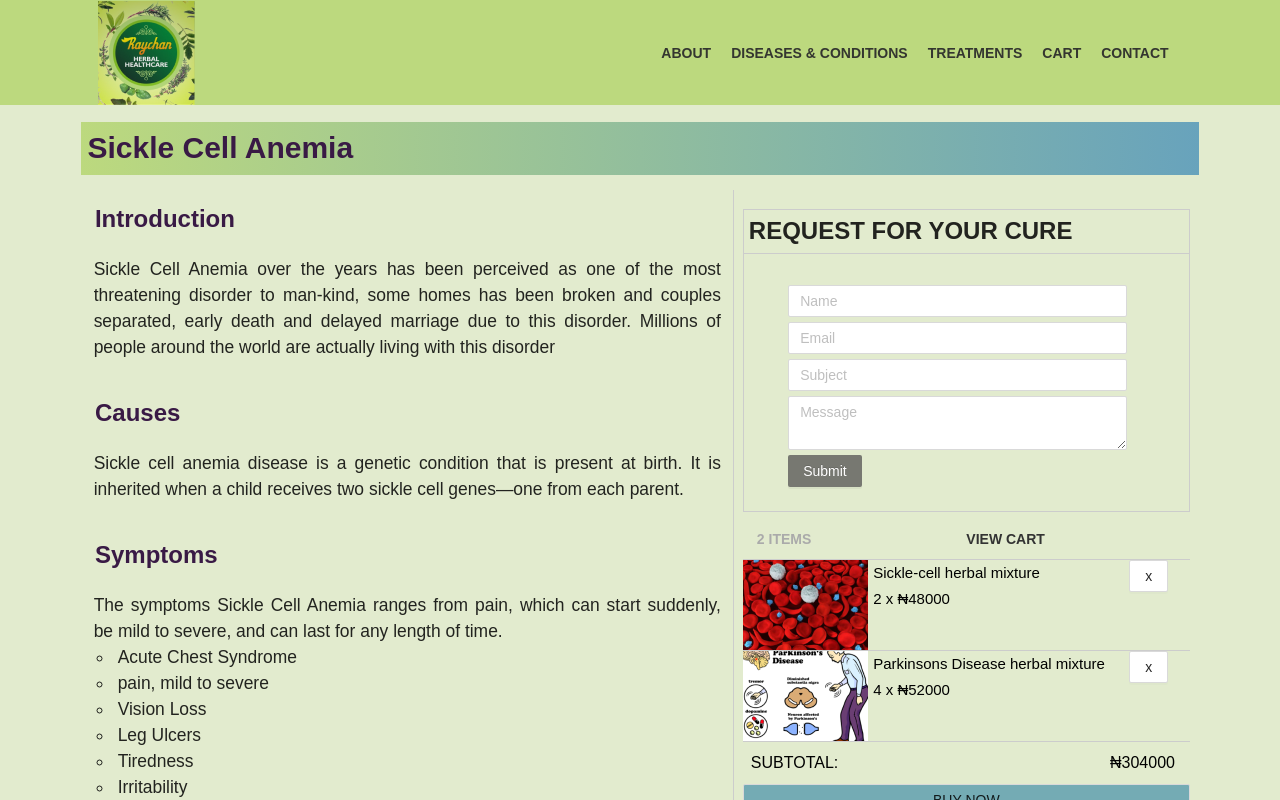
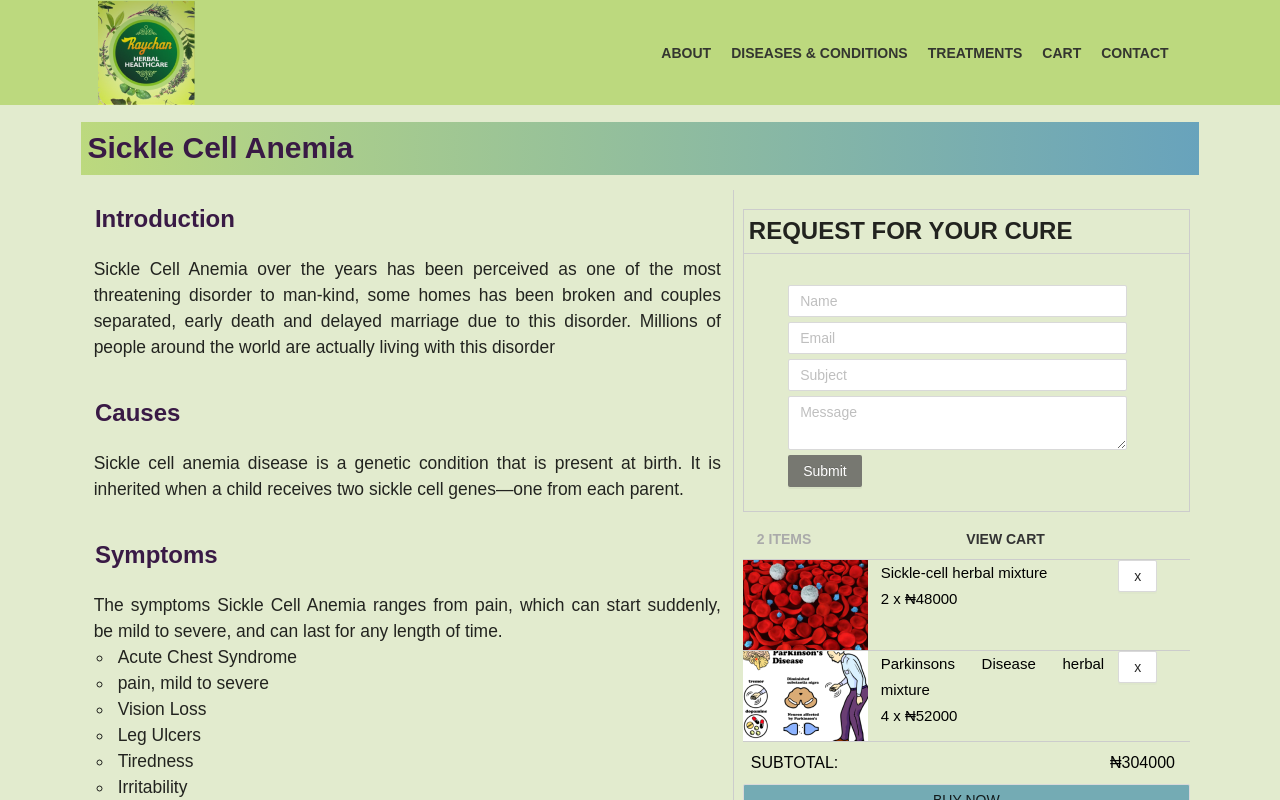
Before and after one commit to damigreen/raychan-frontend, a React (Create React App) app: page /sickle-cell in a window 1280 px wide. Shown: the top 800 px of the page. Built offline with nearby package versions, Linux system fonts and the light colour scheme.

Commit message:
Add margin to cart details

```diff
--- a/src/components/cart/ShopCart.js
+++ b/src/components/cart/ShopCart.js
@@ -74,7 +74,8 @@ export default class ShopCart extends Component {
                       </a>
                   </Col>
 
-                  <Col span={13}>
+                  <Col style={{marginLeft: "0.5em"}} span={12}>
+                  {/* <Col span={12}> */}
                     {item.description}<br />
                     {item.quantity} x {item.currency}{item.price}
                   </Col>
```
